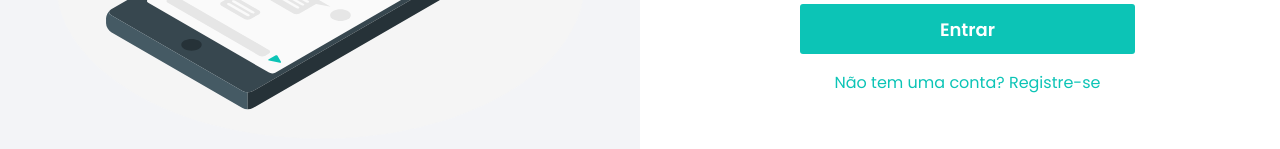
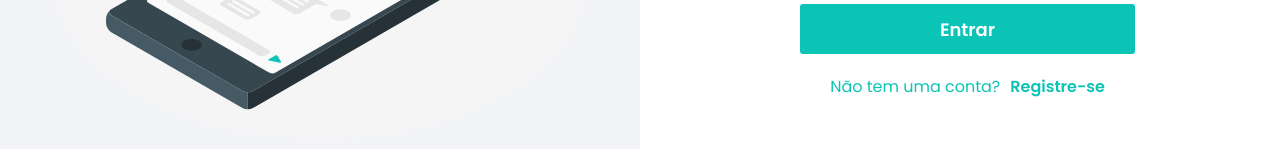
Before and after one commit to guilhermeasts/DesafioTiflux, a React (Create React App) app: page / in a window 1280 px wide. Shown: the part 521-670 px from the top of the page. Built offline with nearby package versions, Linux system fonts and the light colour scheme.

Commit message:
Uptade 4 - Atulização no css do register

```diff
--- a/src/components/register/register.js
+++ b/src/components/register/register.js
@@ -3,7 +3,7 @@ import React from "react";
 function Register() {
     return (
       <div className='register'>
-        <p className='poppins-regular'>Não tem uma conta? Registre-se</p>
+        <p className='poppins-regular'>Não tem uma conta? </p> <p className="poppins-semibold">Registre-se</p>
       </div>
     );
   }
--- a/src/index.css
+++ b/src/index.css
@@ -179,6 +179,7 @@ button{
 }
 
 .register p{
+  margin: 20px 5px;
   color: var(--primary-color);
 }
 
```
